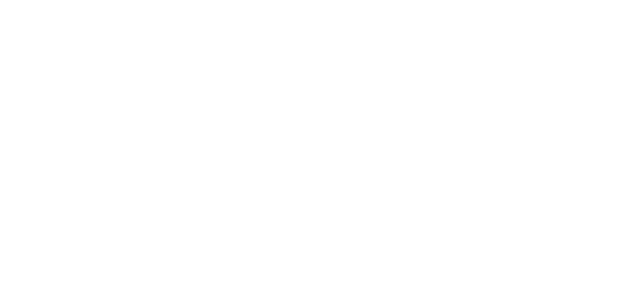
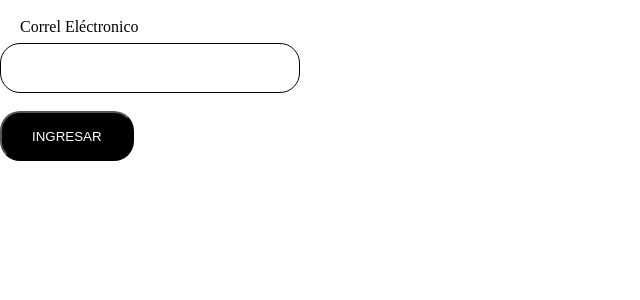
Before and after one commit to allaboutbenja/Flutur, a PHP site: page / in a window 1280 px wide. Before the commit the part shown is empty. Shown: the top 300 px of the page, without its empty margins (0-640 px from the left). Run offline with PHP 8.4, Linux system fonts and the light colour scheme.

Commit message:
diseño basico input y boton

```diff
--- a/assets/styles/home.css
+++ b/assets/styles/home.css
@@ -1 +1,3 @@
-/* Index.html */
+/*
+    Index.html
+*/
--- a/assets/styles/main.css
+++ b/assets/styles/main.css
@@ -1,3 +1,43 @@
 /*
     GENERAL
 */
+
+
+*,*::after,*::before{
+    margin: 0;
+    padding: 0;
+    box-sizing: border-box;
+}
+
+.temp{
+    width: 300px;
+}
+.input{
+    display: flex;
+    flex-direction: column;
+}
+.input label{
+    margin: 0 0 7px 20px;
+}
+.input input{
+    border: 1px solid #000;
+    height: 50px;
+    padding: 20px;
+    -ms-border-radius: 20px;
+    -moz-border-radius: 20px;
+    -o-border-radius: 20px;
+    -webkit-border-radius: 20px;
+    border-radius: 20px;
+}
+.button{
+    cursor: pointer;
+    height: 50px;
+    padding: 0 30px;
+    color: #fff;
+    background-color: #000;
+    -ms-border-radius: 20px;
+    -moz-border-radius: 20px;
+    -o-border-radius: 20px;
+    -webkit-border-radius: 20px;
+    border-radius: 20px;
+}
--- a/index.html
+++ b/index.html
@@ -9,6 +9,15 @@
     <link rel="stylesheet" href="./assets/styles/home.css">
 </head>
 <body>
+    <br>
+       <div class="temp">
+            <div class="input">
+                <label for="">Correl Eléctronico</label>
+                <input type="text" title="input" >
+            </div>
+            <br>
+            <button class="button">INGRESAR</button>
+       </div>
 
 </body>
 </html>
```
